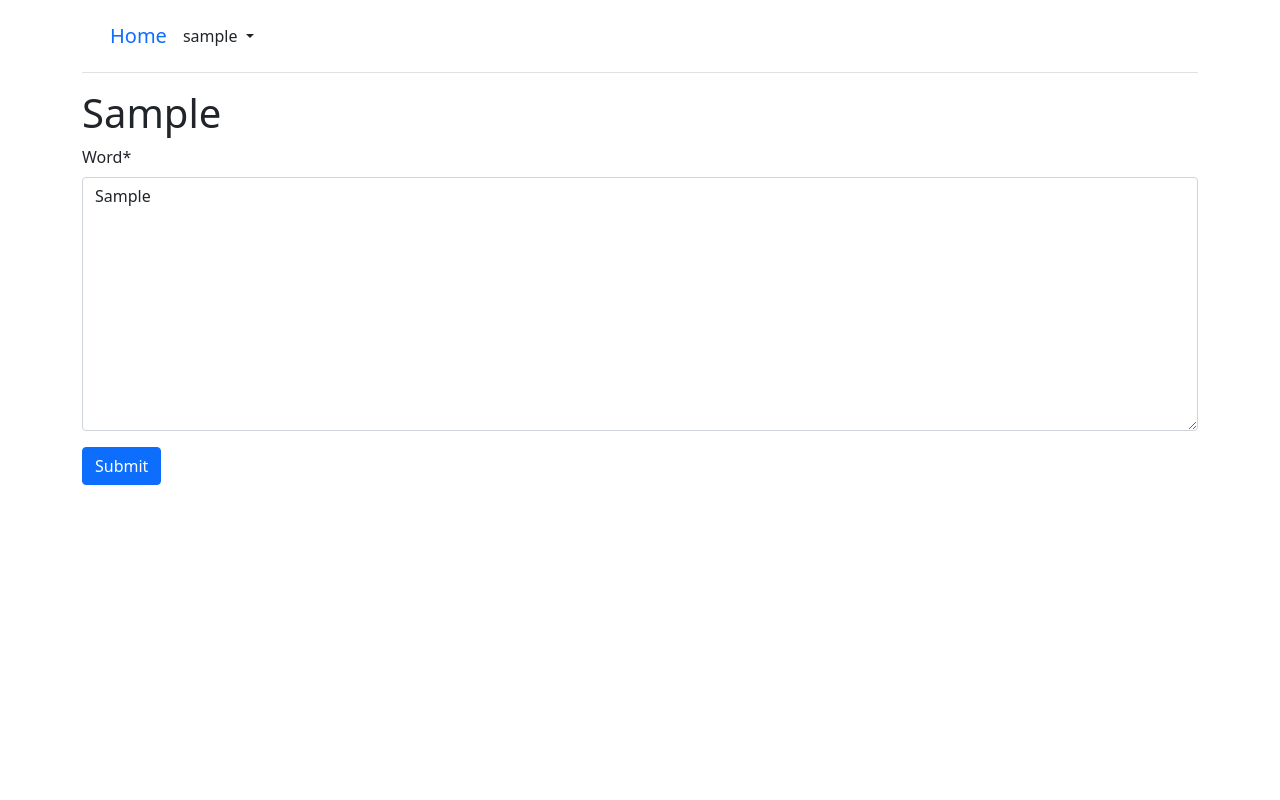
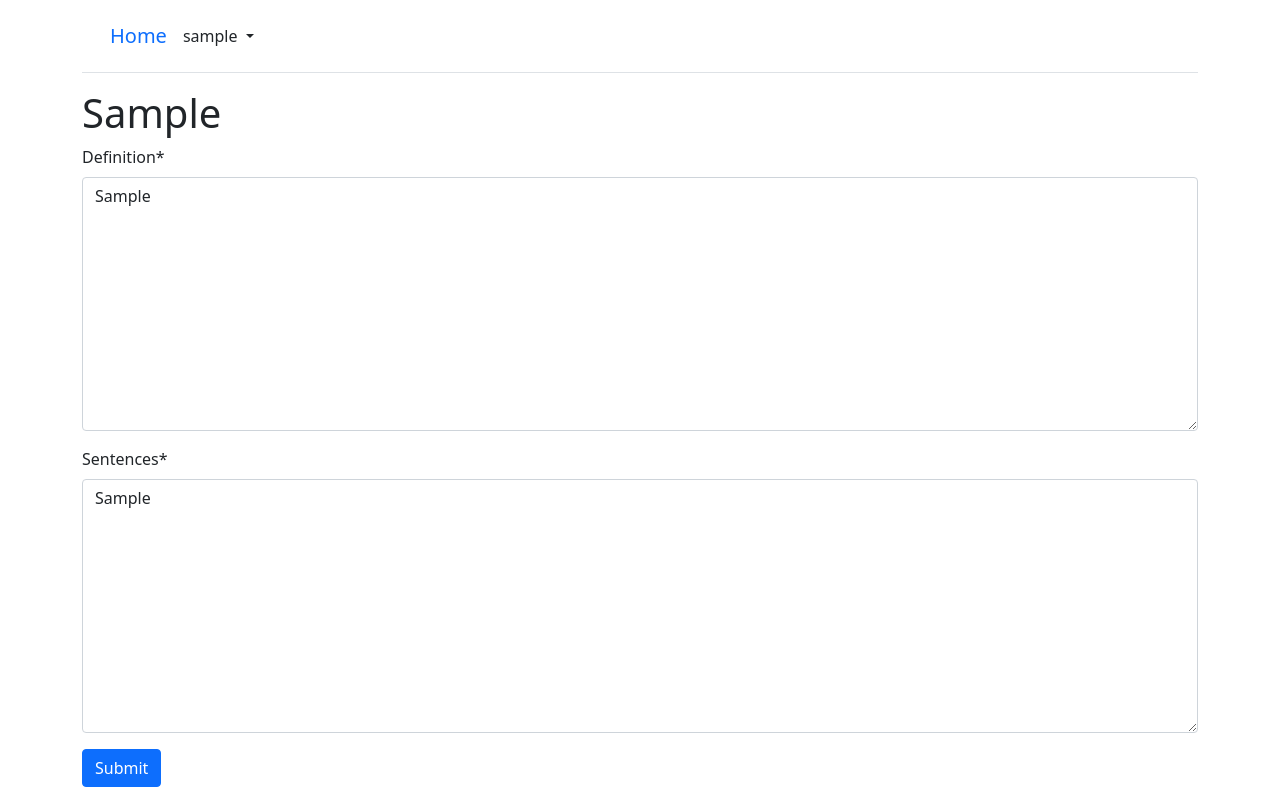
Before and after one commit to TeppeiIwaoka/WordMemo, a Django app: page /edit/1 in a window 1280 px wide. Run offline with Django 3.2, Linux system fonts and the light colour scheme; a user stored in the database is signed in; tables that the repository leaves empty hold one stand-in row (values such as "Sample post"); parts of the project's set-up code (start-up, migrations or seed data) failed here and were passed over; some libraries are stand-ins or nearby versions.

```diff
--- a/word/models.py
+++ b/word/models.py
@@ -16,7 +16,8 @@ class Word(models.Model):
     ]
     word = models.CharField(max_length=255)
     part_of_speech = models.CharField(max_length=255, choices=PART_OF_SPEECH)
-    definition = models.TextField('word', max_length=255)
+    definition = models.TextField(max_length=255)
+    sentences = models.TextField(max_length=255, null=True)
     created_user = models.ForeignKey(settings.AUTH_USER_MODEL, on_delete=models.CASCADE)
 
     class Meta:
--- a/word/views.py
+++ b/word/views.py
@@ -27,13 +27,9 @@ class WordList(LoginRequiredMixin, ListView):
         queryset = super().get_queryset(**kwargs)
         queryset = queryset.filter(created_user=self.request.user)
         if 'search' in self.request.GET:
-            filter_key_word = self.request.GET['search']
-            queryset = queryset.filter(word__contains=filter_key_word)
+            queryset = queryset.filter(word__contains=self.request.GET['search'])
         if 'type' in self.request.GET:
-            type = self.request.GET['type']
-            print(type)
-            print(self.model.part_of_speech)
-            queryset = queryset.filter(part_of_speech=type)
+            queryset = queryset.filter(part_of_speech=self.request.GET['type'])
         return queryset
 
     def get_context_data(self, **kwargs):
@@ -76,7 +72,7 @@ class WordAdd(CreateView):
 class WordEdit(LoginRequiredMixin, UserPassesTestMixin, UpdateView):
     model = Word
     template_name = 'word/edit.html'
-    fields = ('definition',)
+    fields = ('definition', 'sentences',)
 
     def test_func(self):
         obj = self.get_object()
```
Also changed, not shown: templates/word/home.html (+9 -3 lines).
